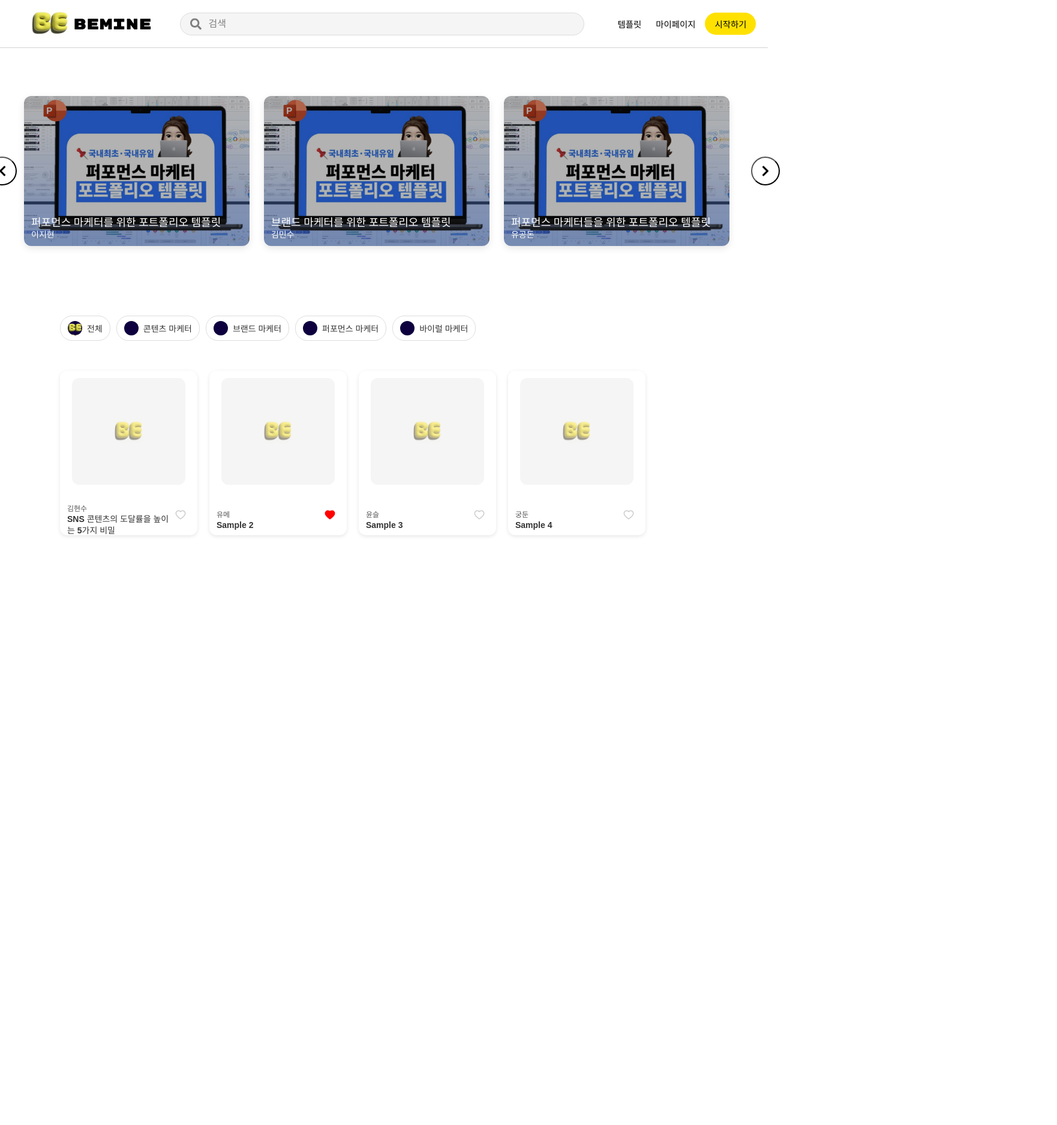
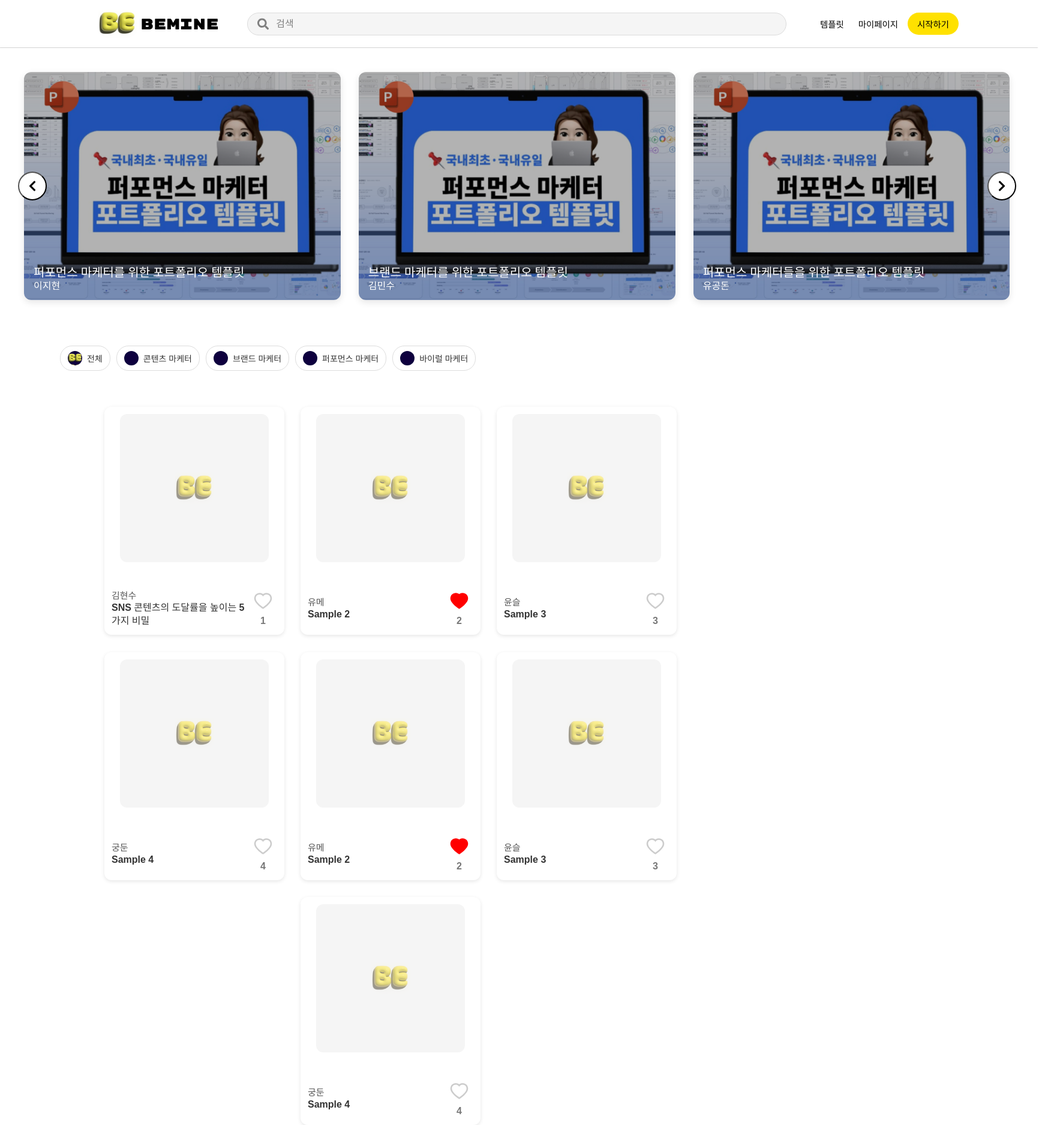
Before and after one commit to BEMINE-UMC/Client, a React (Vite) app: page / in a window 1280 px wide. Shown: the whole page at 60% size, 1762 px wide, since content can reach past the window. Before the commit the page ends 1290 px from the top, so only its background shows below. Built offline with nearby package versions, Linux system fonts and the light colour scheme.

Commit message:
:art: :recycle: refactor, style: "배너 및 게시물 크기 개선"
1/10 회의 요구사항 반영

Related to: #1

```diff
--- a/src/components/main/NoticeBoard.tsx
+++ b/src/components/main/NoticeBoard.tsx
@@ -29,7 +29,7 @@
   margin: 0; /* 부모의 중앙 정렬 영향 제거 (중요!) */
   padding: 20px;
   padding-left: 100px; /* 왼쪽 간격 추가 */
-  min-height: 100vh; /* 화면 높이 */
+  min-height: 100vh;
   position: relative; /* 부모로부터의 정렬 영향 제거 */
   box-sizing: border-box;
   gap: 10px;
--- a/src/components/main/PostList.tsx
+++ b/src/components/main/PostList.tsx
@@ -3,6 +3,8 @@
 import PostModal from "../modal/post/PostModal";
 import { getImageOrDefault } from "../../utils/imageUtils"; // 유틸 함수
 import { postMockData, Post } from "../modal/post/postMockData";
+
+import styled from "styled-components";
 
 interface PostListProps {
   selectedCategory: string;
@@ -12,36 +14,35 @@
   const [selectedPost, setSelectedPost] = useState<Post | null>(null);
   const [isModalOpen, setIsModalOpen] = useState(false);
 
-  // 모달 열기
   const openModal = (post: Post) => {
     setSelectedPost(post);
     setIsModalOpen(true);
   };
 
-  // 모달 닫기
   const closeModal = () => {
     setSelectedPost(null);
     setIsModalOpen(false);
   };
 
-  // 카테고리에 따른 필터링
   const filteredData =
     selectedCategory === "전체"
       ? postMockData
       : postMockData.filter((post) => post.category === selectedCategory);
 
   return (
-    <div style={{ display: "flex", gap: "20px", flexWrap: "wrap" }}>
+    <PostListWrapper>
+      <PostCardContainer>
         {filteredData.map((post) => (
           <PostCard
             key={post.id}
             data={{
               ...post,
-            image: getImageOrDefault(post.image), // 이미지 유틸 함수 적용
+              image: getImageOrDefault(post.image), // 기본 이미지 유틸 함수 적용
             }}
             onCardClick={() => openModal(post)}
           />
         ))}
+      </PostCardContainer>
 
       {isModalOpen && selectedPost && (
         <PostModal
@@ -49,12 +50,28 @@
           onClose={closeModal}
           data={{
             ...selectedPost,
-            image: getImageOrDefault(selectedPost.image), // 이미지 유틸 함수 적용
+            image: getImageOrDefault(selectedPost.image), // 기본 이미지 유틸 함수 적용
           }}
         />
       )}
-    </div>
+    </PostListWrapper>
   );
 };
 
 export default PostList;
+
+const PostListWrapper = styled.div`
+  display: flex;
+  justify-content: center;
+  width: 100%;
+`;
+
+const PostCardContainer = styled.div`
+  display: flex;
+  flex-wrap: wrap; /* 줄 바꿈 */
+  justify-content: center; /* 가로 중앙 정렬 */
+  gap: 2.5%; /* 카드 간 간격 */
+  width: 100%;
+  padding: 10px;
+  margin-right: 5%;
+`;
--- a/src/components/main/banner/Banner.styles.ts
+++ b/src/components/main/banner/Banner.styles.ts
@@ -1,48 +1,49 @@
 import styled from "styled-components";
 
 export const Container = styled.div`
-  display: flex;
-  align-items: center;
-  justify-content: center;
+  align-items: center;  /* 세로 방향으로 내용 중앙 정렬 */
+  justify-content: center;  /* 가로 방향으로 내용 중앙 정렬 */
+  gap: 10px;
   position: relative;
-  width: 100%;
-  max-width: 1200px;
-  margin: 80px auto;
-  overflow: visible;
+  width: 95%;
+  margin: 40px 0;
+  overflow: visible; /* 부모 요소에서 overflow를 visible로 유지 */
 `;
 
 export const BannerContainer = styled.div`
   display: flex;
-  gap: 24px;
+  align-items: center;  /* 세로 방향 정렬 */
+  justify-content: center;  /* 가로 방향 정렬 */
+  gap: 30px;
   width: 100%;
-  max-width: 1200px;
+  height: 100%;
+  overflow: visible; /* 콘텐츠가 잘리지 않도록 설정 */
+  padding: 0 40px;
+  scroll-snap-type: x mandatory;
+
+  &::-webkit-scrollbar {
+    display: none; /* 스크롤바 숨기기 */
+  }
 `;
 
 export const BannerItem = styled.div`
-  flex: 1 1 calc(33.333% - 24px);
-  max-width: calc(33.333% - 24px);
-  height: 250px;
+  width: 530px;
+  height: 380px;
   border-radius: 12px;
   box-shadow: 0 4px 12px rgba(0, 0, 0, 0.1);
   overflow: hidden;
   position: relative;
+  display: flex;
+  align-items: center;  /* 세로 중앙 정렬 */
+  justify-content: center;  /* 가로 중앙 정렬 */
   transition: transform 0.3s ease, box-shadow 0.3s ease;
 
   &:hover {
     transform: translateY(-6px);
     box-shadow: 0 8px 16px rgba(0, 0, 0, 0.2);
   }
+`;
 
-  @media (max-width: 768px) {
-    flex: 1 1 calc(50% - 24px);
-    max-width: calc(50% - 24px);
-  }
-
-  @media (max-width: 480px) {
-    flex: 1 1 100%;
-    max-width: 100%;
-  }
-`;
 
 export const Image = styled.div<{ backgroundImage: string }>`
   width: 100%;
@@ -53,27 +54,31 @@
   filter: brightness(0.7);
 `;
 
+
 export const Info = styled.div`
   position: absolute;
   bottom: 0;
   left: 0;
   width: 100%;
-  padding: 12px;
+  padding: 16px;
   color: #fff;
   display: flex;
   flex-direction: column;
 `;
 
+
 export const Title = styled.h3`
-  font-size: 18px;
+  font-size: 20px;
   font-weight: 600;
   margin: 0;
 `;
 
+
 export const Author = styled.p`
-  font-size: 14px;
+  font-size: 16px;
   margin: 4px 0 0;
 `;
+
 
 export const ArrowButton = styled.button`
   position: absolute;
@@ -99,10 +104,10 @@
   }
 
   &:first-of-type {
-    left: -60px;
+    left: 30px;
   }
 
   &:last-of-type {
-    right: -60px;
+    right: -50px; /* 오른쪽 버튼 위치 수정 */
   }
 `;
--- a/src/components/main/postcard/PostCard.styles.ts
+++ b/src/components/main/postcard/PostCard.styles.ts
@@ -1,8 +1,8 @@
 import styled from "styled-components";
 
 export const CardContainer = styled.div`
-  width: 229px;
-  height: 274px;
+  width: 300px; /* 원래 크기의 1.25배 */
+  height: 380px; /* 원래 크기의 1.25배 */
   border-radius: 12px;
   box-shadow: 0 2px 6px rgba(0, 0, 0, 0.1);
   overflow: hidden;
@@ -33,16 +33,17 @@
   flex-direction: row;
   align-items: center;
   justify-content: space-between;
+  gap: 5px;
 `;
 
 export const Author = styled.p`
-  font-size: 12px;
+  font-size: 15px;
   color: #555;
   margin: 0;
 `;
 
 export const Description = styled.p`
-  font-size: 14px;
+  font-size: 18 px;
   color: #333;
   margin: 2px 0 0;
   line-height: 1.4;
@@ -60,7 +61,7 @@
   background: none;
   border: none;
   cursor: pointer;
-  font-size: 20px;
+  font-size: 35px;
   display: flex;
   align-items: center;
 
@@ -78,15 +79,12 @@
 `;
 
 export const LikeCount = styled.span`
-  font-size: 14px;
+  font-size: 16px;
   color: #777;
   font-weight: bold;
-  opacity: 0;
+  opacity: 1;
   transition: opacity 0.3s ease;
-
-  ${CardContainer}:hover & {
-    opacity: 1;
-  }
+  margin-bottom: 10%;
 `;
 
 export const BookmarkContainer = styled.div`
--- a/src/components/modal/post/postMockData.ts
+++ b/src/components/modal/post/postMockData.ts
@@ -107,4 +107,46 @@
       contentImage: "",
       content: "",
     },
+    {
+      image: "",
+      author: "유메",
+      title: "Sample 2",
+      liked: true,
+      category: "브랜드 마케터",
+      likesCount: 2,
+
+      id: 2,
+      userImage: "",
+      userInformation: "",
+      contentImage: "",
+      content: "",
+    },
+    {
+      image: "",
+      author: "윤슬",
+      title: "Sample 3",
+      liked: false,
+      category: "퍼포먼스 마케터",
+      likesCount: 3,
+
+      id: 3,
+      userImage: "",
+      userInformation: "",
+      contentImage: "",
+      content: "",
+    },
+    {
+      image: "",
+      author: "궁둔",
+      title: "Sample 4",
+      liked: false,
+      category: "바이럴 마케터",
+      likesCount: 4,
+
+      id: 4,
+      userImage: "",
+      userInformation: "",
+      contentImage: "",
+      content: "",
+    },
   ];
--- a/src/components/template/TemplateList.tsx
+++ b/src/components/template/TemplateList.tsx
@@ -35,7 +35,7 @@
 const ListContainer = styled.div`
   display: flex;
   flex-wrap: wrap;
-  gap: 25px;
+  gap: 30px;
   justify-content: flex-start;
   align-items: flex-start;
   padding: 16px;
--- a/src/pages/template/TemplatePage.tsx
+++ b/src/pages/template/TemplatePage.tsx
@@ -31,5 +31,7 @@
   min-height: 100vh; /* 화면 높이 */
   position: relative; /* 부모로부터의 정렬 영향 제거 */
   box-sizing: border-box;
-  padding-left: 100px; /* 왼쪽 간격 추가 */
+  padding-left: 7%; /* 왼쪽 간격 추가 */
+  gap: 20px;
+  margin-top: 2%;
 `;
```
Also changed, not shown: src/components/modal/template/TemplateModal.tsx (added). Lines whose indentation alone changed are shown as unchanged.
